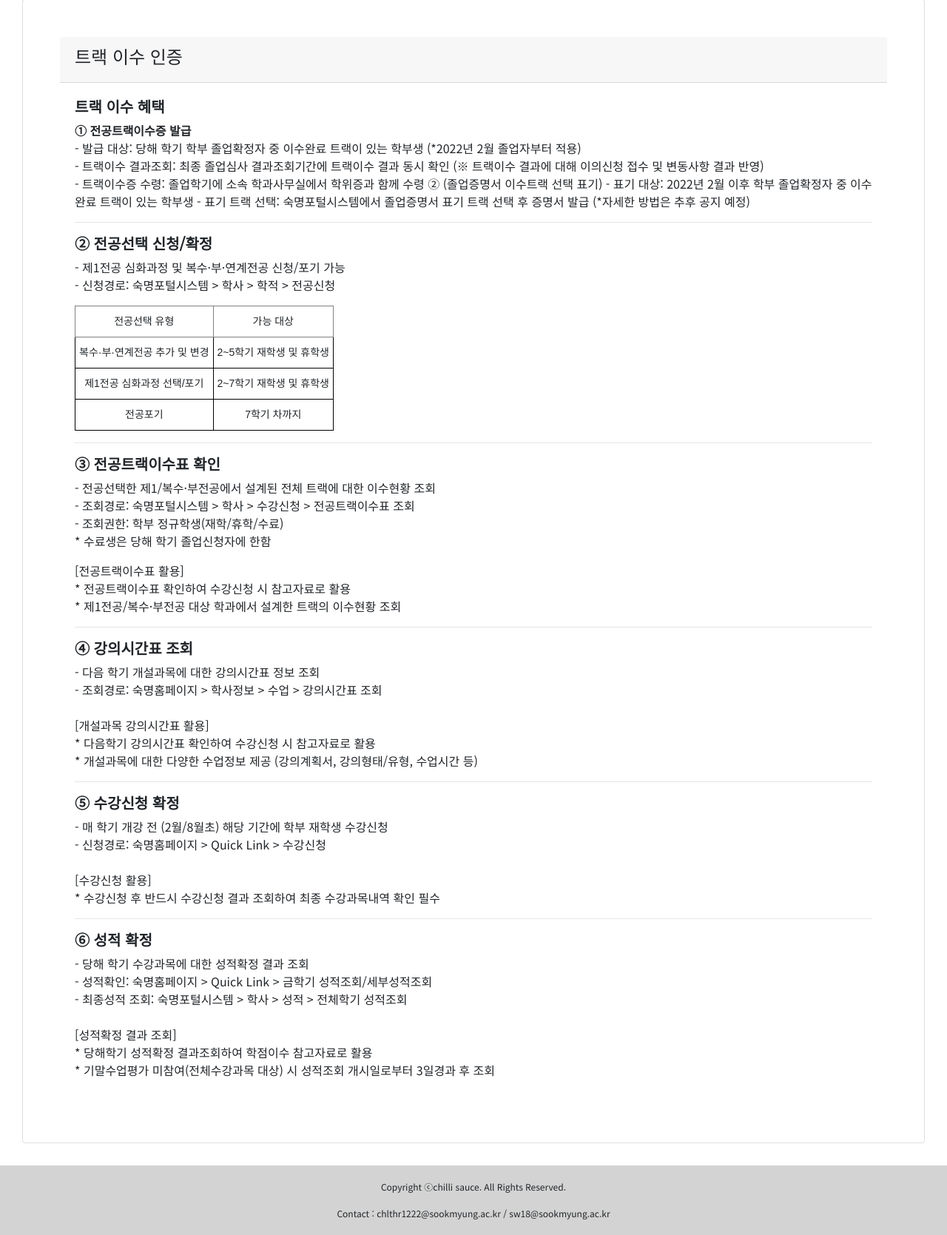
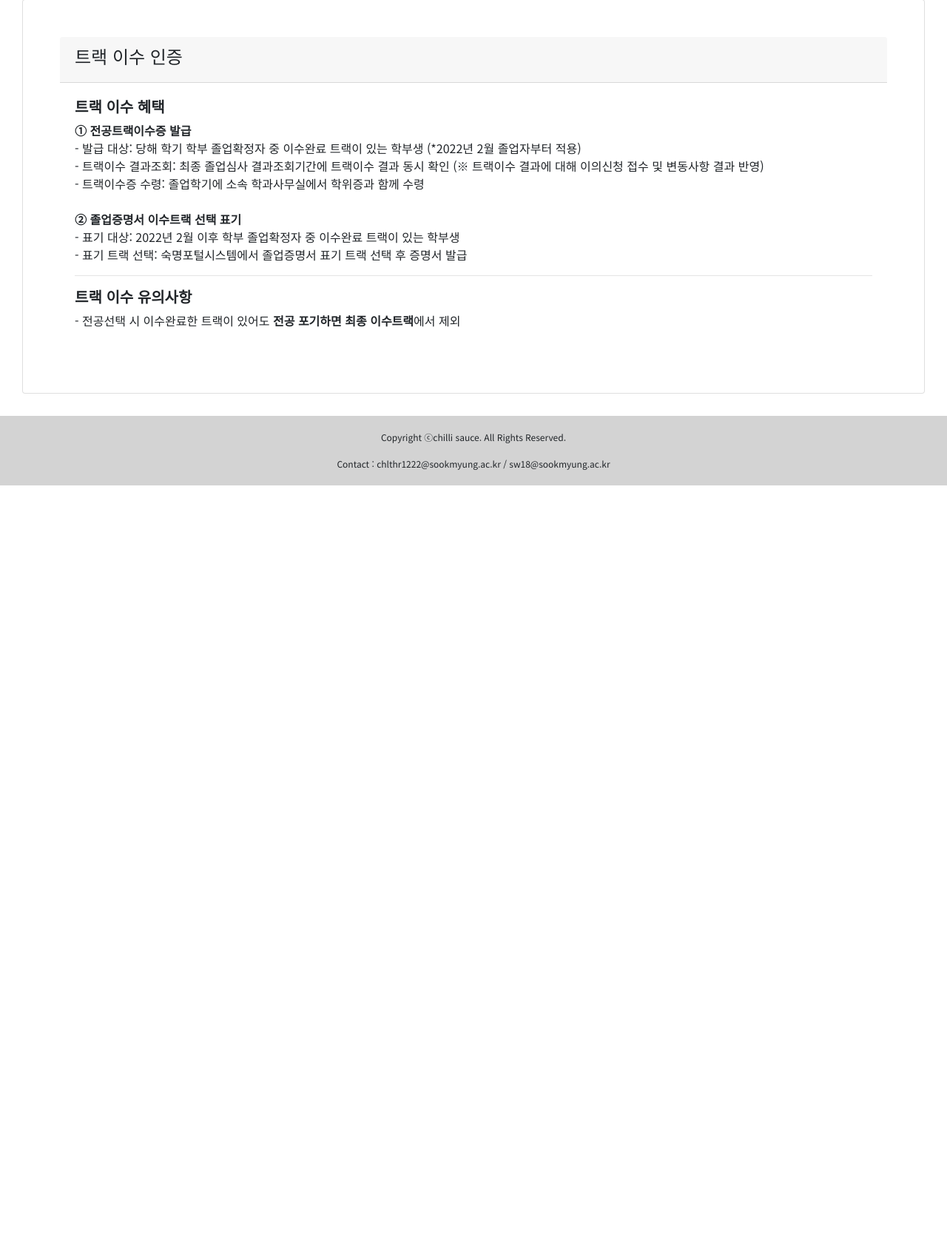
Before and after one commit to 1010Min/-chili-sauce, a Flask app: page /track-info/4 in a window 1280 px wide. Shown: the part 143-1812 px from the top of the page at 74% size. After the commit the page ends 799 px from the top, so only its background shows below. Run offline with Flask 2, Linux system fonts and the light colour scheme; some libraries are stand-ins or nearby versions.

```diff
--- a/templates/4.html
+++ b/templates/4.html
@@ -65,88 +65,17 @@
                 <b>① 전공트랙이수증 발급</b> <br>
                 - 발급 대상: 당해 학기 학부 졸업확정자 중 이수완료 트랙이 있는 학부생 (*2022년 2월 졸업자부터 적용)<br>
                 - 트랙이수 결과조회: 최종 졸업심사 결과조회기간에 트랙이수 결과 동시 확인 (※ 트랙이수 결과에 대해 이의신청 접수 및 변동사항 결과 반영)<br>
-                - 트랙이수증 수령: 졸업학기에 소속 학과사무실에서 학위증과 함께 수령
-                ② (졸업증명서 이수트랙 선택 표기) - 표기 대상: 2022년 2월 이후 학부 졸업확정자 중 이수완료 트랙이 있는 학부생
-                - 표기 트랙 선택: 숙명포털시스템에서 졸업증명서 표기 트랙 선택 후 증명서 발급
-                (*자세한 방법은 추후 공지 예정)
+                - 트랙이수증 수령: 졸업학기에 소속 학과사무실에서 학위증과 함께 수령<br>
+                <br>
+                <b>② 졸업증명서 이수트랙 선택 표기</b><br>
+                - 표기 대상: 2022년 2월 이후 학부 졸업확정자 중 이수완료 트랙이 있는 학부생<br>
+                - 표기 트랙 선택: 숙명포털시스템에서 졸업증명서 표기 트랙 선택 후 증명서 발급<br>
             </p>
             <hr>
-            <h5 style="text-align: left"><b>② 전공선택 신청/확정</b></h5>
+            <h5 style="text-align: left"><b>트랙 이수 유의사항</b></h5>
             <p style="text-align: left; font-size: 1rem">
-                - 제1전공 심화과정 및 복수·부·연계전공 신청/포기 가능<br>
-                - 신청경로: 숙명포털시스템 > 학사 > 학적 > 전공신청<br>
+                - 전공선택 시 이수완료한 트랙이 있어도 <b>전공 포기하면 최종 이수트랙</b>에서 제외<br>
             </p>
-            <style type="text/css">
-                .tg  {border-collapse:collapse;border-spacing:0;}
-                .tg td{border-color:black;border-style:solid;border-width:1px;font-family:Arial, sans-serif;font-size:14px;
-                    overflow:hidden;padding:10px 5px;word-break:normal;}
-                .tg th{border-color:black;border-style:solid;border-width:1px;font-family:Arial, sans-serif;font-size:14px;
-                    font-weight:normal;overflow:hidden;padding:10px 5px;word-break:normal;}
-                .tg .tg-baqh{text-align:center;vertical-align:top}
-                .tg .tg-c3ow{border-color:inherit;text-align:center;vertical-align:top}
-            </style>
-            <table class="tg">
-                <thead>
-                <tr>
-                    <th class="tg-c3ow">전공선택 유형</th>
-                    <th class="tg-c3ow">가능 대상</th>
-                </tr>
-                </thead>
-                <tbody>
-                <tr>
-                    <td class="tg-baqh">복수·부·연계전공 추가 및 변경</td>
-                    <td class="tg-baqh">2~5학기 재학생 및 휴학생</td>
-                </tr>
-                <tr>
-                    <td class="tg-baqh">제1전공 심화과정 선택/포기</td>
-                    <td class="tg-baqh">2~7학기 재학생 및 휴학생</td>
-                </tr>
-                <tr>
-                    <td class="tg-baqh">전공포기</td>
-                    <td class="tg-baqh">7학기 차까지</td>
-                </tr>
-                </tbody>
-            </table>
-            <hr>
-            <h5 style="text-align: left"><b>③ 전공트랙이수표 확인</b></h5>
-            <p style="text-align: left; font-size: 1rem">
-                - 전공선택한 제1/복수·부전공에서 설계된 전체 트랙에 대한 이수현황 조회<br>
-                - 조회경로: 숙명포털시스템 > 학사 > 수강신청 > 전공트랙이수표 조회<br>
-                - 조회권한: 학부 정규학생(재학/휴학/수료)<br>
-                * 수료생은 당해 학기 졸업신청자에 한함
-            </p>
-            <p style="text-align: left; font-size: 1rem">
-                [전공트랙이수표 활용]<br>
-                * 전공트랙이수표 확인하여 수강신청 시 참고자료로 활용<br>
-                * 제1전공/복수·부전공 대상 학과에서 설계한 트랙의 이수현황 조회<br>
-            </p>
-            <hr>
-            <h5 style="text-align: left"><b>④ 강의시간표 조회</b></h5>
-            <p style="text-align: left; font-size: 1rem">
-                - 다음 학기 개설과목에 대한 강의시간표 정보 조회<br>
-                - 조회경로: 숙명홈페이지 > 학사정보 > 수업 > 강의시간표 조회<br><br>
-                [개설과목 강의시간표 활용]<br>
-                * 다음학기 강의시간표 확인하여 수강신청 시 참고자료로 활용<br>
-                * 개설과목에 대한 다양한 수업정보 제공 (강의계획서, 강의형태/유형, 수업시간 등)<br>
-            </p>
-            <hr>
-            <h5 style="text-align: left"><b>⑤ 수강신청 확정</b></h5>
-            <p style="text-align: left; font-size: 1rem">
-                - 매 학기 개강 전 (2월/8월초) 해당 기간에 학부 재학생 수강신청 <br>
-                - 신청경로: 숙명홈페이지 > Quick Link > 수강신청 <br><br>
-                [수강신청 활용]<br>
-                * 수강신청 후 반드시 수강신청 결과 조회하여 최종 수강과목내역 확인 필수 <br>
-            </p>
-            <hr>
-            <h5 style="text-align: left"><b>⑥ 성적 확정</b></h5>
-            <p style="text-align: left; font-size: 1rem">
-                - 당해 학기 수강과목에 대한 성적확정 결과 조회<br>
-                - 성적확인: 숙명홈페이지 > Quick Link > 금학기 성적조회/세부성적조회<br>
-                - 최종성적 조회: 숙명포털시스템 > 학사 > 성적 > 전체학기 성적조회<br>
-                <br>
-                [성적확정 결과 조회]<br>
-                * 당해학기 성적확정 결과조회하여 학점이수 참고자료로 활용 <br>
-                * 기말수업평가 미참여(전체수강과목 대상) 시 성적조회 개시일로부터 3일경과 후 조회<br>
             </p>
 
         </blockquote>
```
